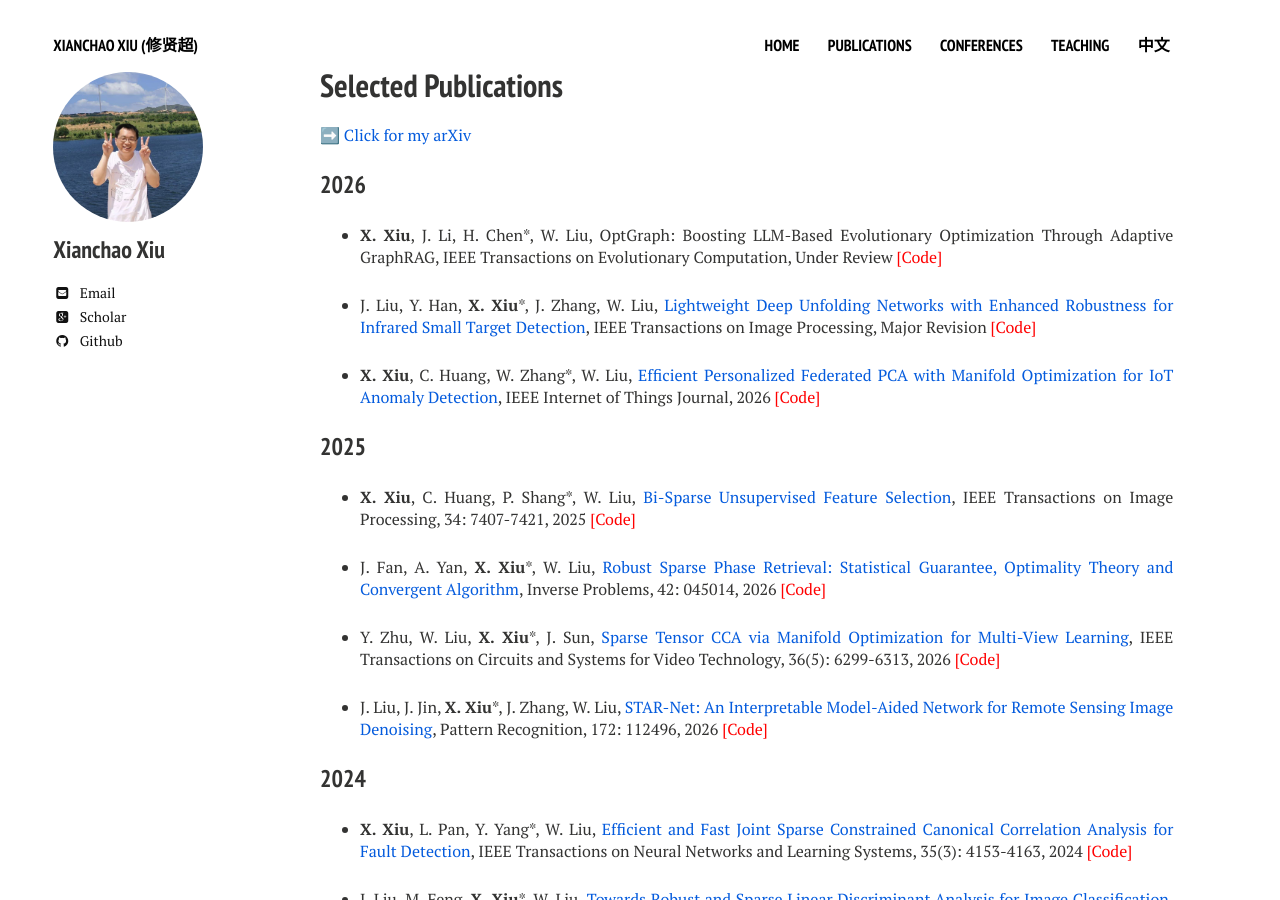
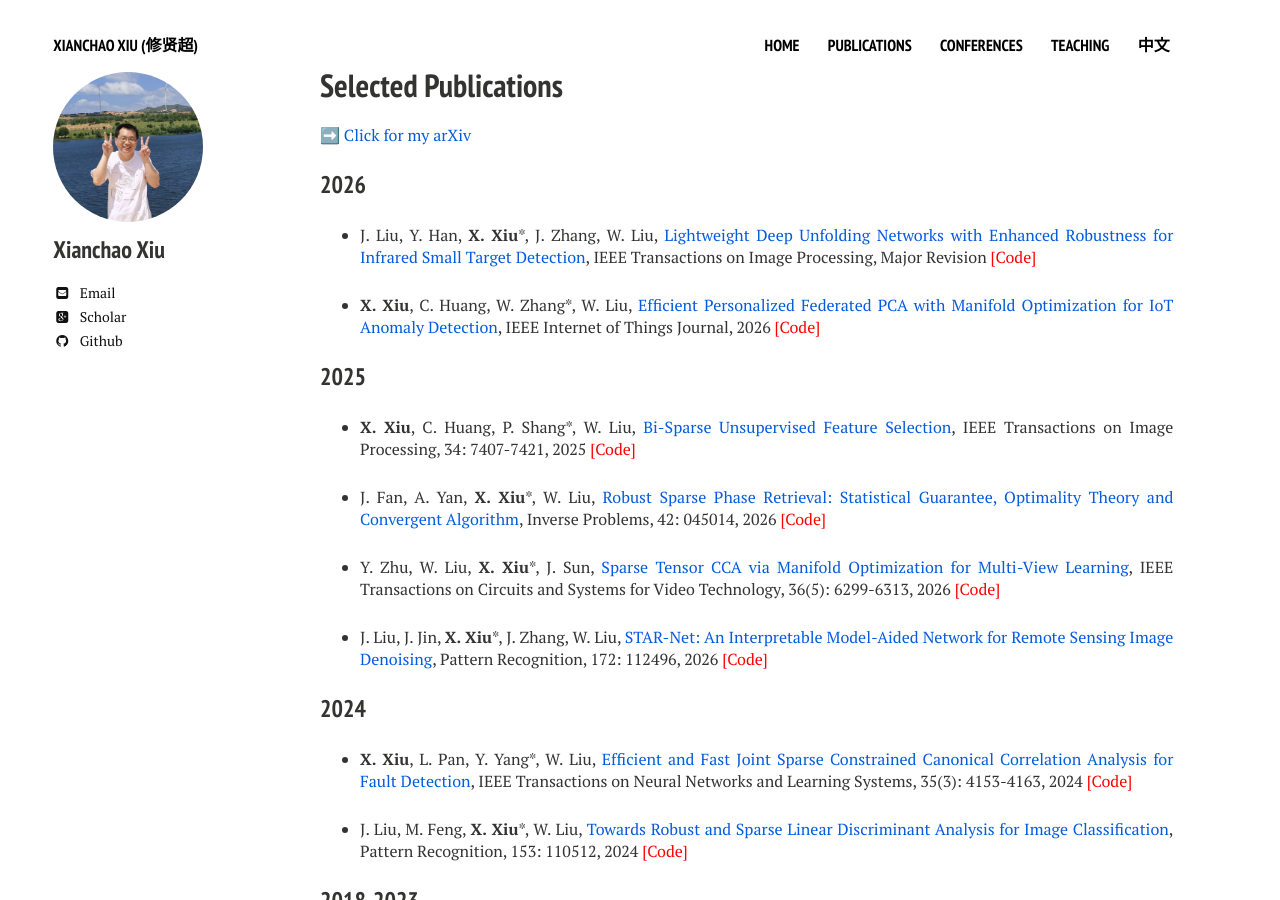
Before and after one commit to xianchaoxiu/xianchaoxiu.github.io, a Jekyll site: the page built from publications/index.md, in a window 1280 px wide and 900 px high. Built offline with Jekyll 4.4.1, drawn with Linux system fonts in a browser that asks for light colours; nearby versions of some CDN libraries.

Commit message:
Update index.md

```diff
--- a/publications/index.md
+++ b/publications/index.md
@@ -11,8 +11,6 @@ share: false
 
 
 ### 2026
-
-* <b>X. Xiu</b>, J. Li, H. Chen*, W. Liu,  OptGraph: Boosting LLM-Based Evolutionary Optimization Through Adaptive GraphRAG, IEEE Transactions on Evolutionary Computation, Under Review <a href="https://github.com/xianchaoxiu/OptGraph" class="textlink" target="_blank" style="color: red;">[Code]</a>
 
 * J. Liu, Y. Han, <b>X. Xiu</b>*, J. Zhang, W. Liu, <a href="https://arxiv.org/abs/2509.08205" class="textlink" target="_blank">Lightweight Deep Unfolding Networks with Enhanced Robustness for Infrared Small Target Detection</a>, IEEE Transactions on Image Processing, Major Revision <a href="https://github.com/xianchaoxiu/L-RPCANet" class="textlink" target="_blank" style="color: red;">[Code]</a>
 
```
